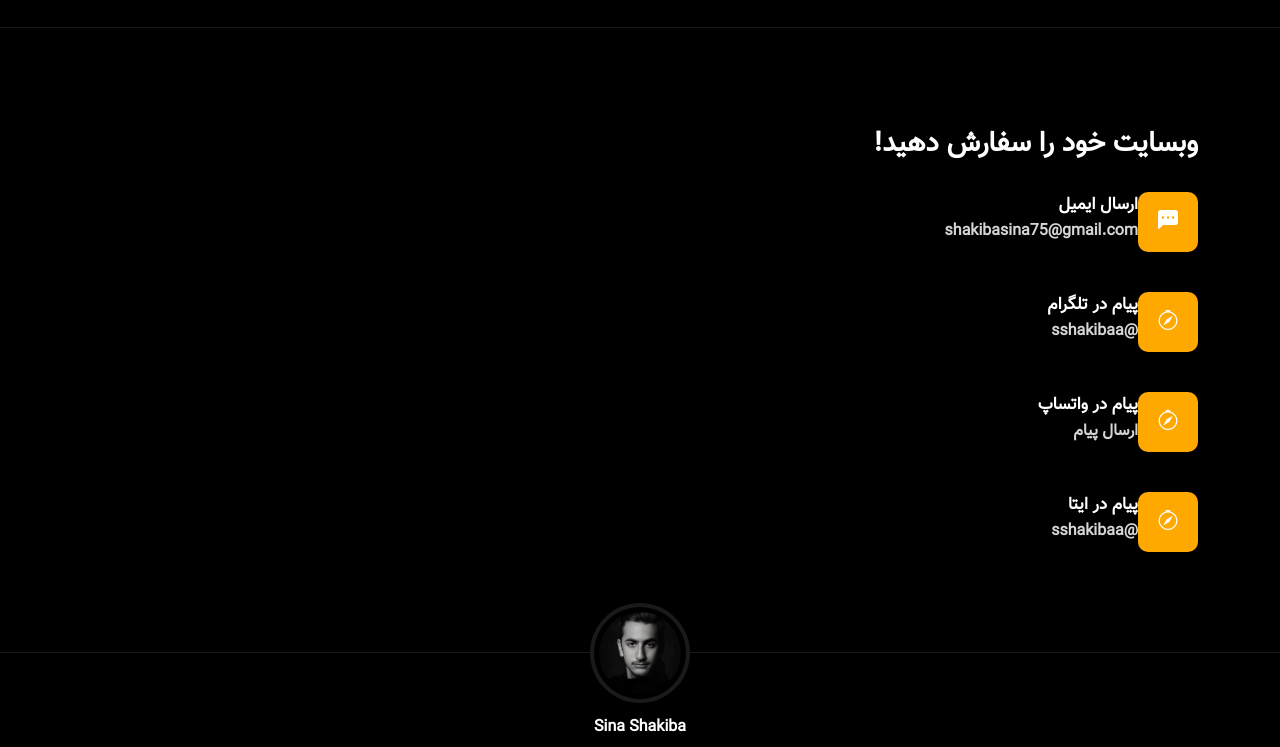
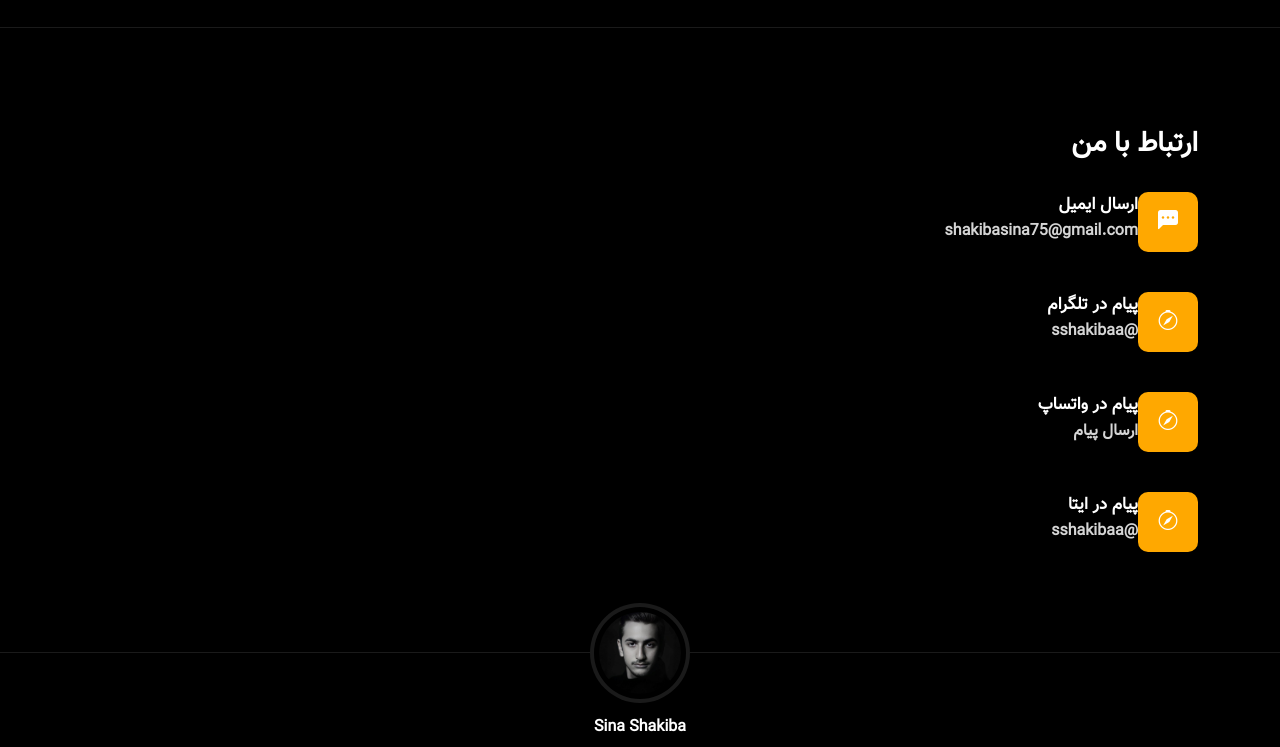
Before and after one commit to shakibasina/sina, a plain HTML site: page index.html in a window 1280 px wide. Shown: the part 5280-6027 px from the top of the page. Drawn offline with Linux system fonts and the light colour scheme.

Commit message:
Update Sections Title

```diff
--- a/index.html
+++ b/index.html
@@ -863,7 +863,7 @@
                         <div class="col-lg-10 d-flex">
                             <div class="d-flex flex-column w-100">
                                 <div class="contact-info">
-                                    <h3>وبسایت خود را سفارش دهید!</h3>
+                                    <h3>ارتباط با من</h3>
                                     <ul>
                                         <li>
                                             <div class="icon">
```
